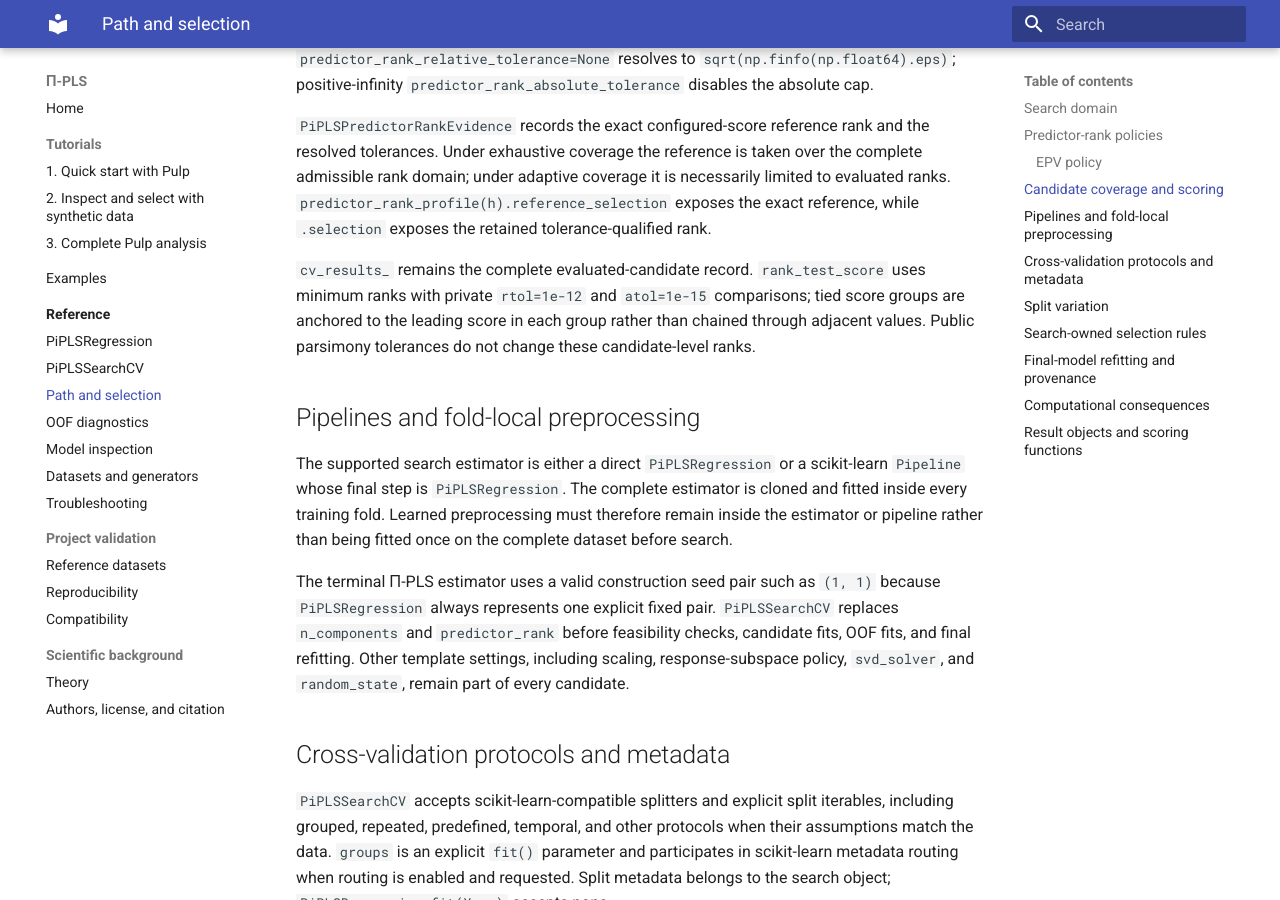
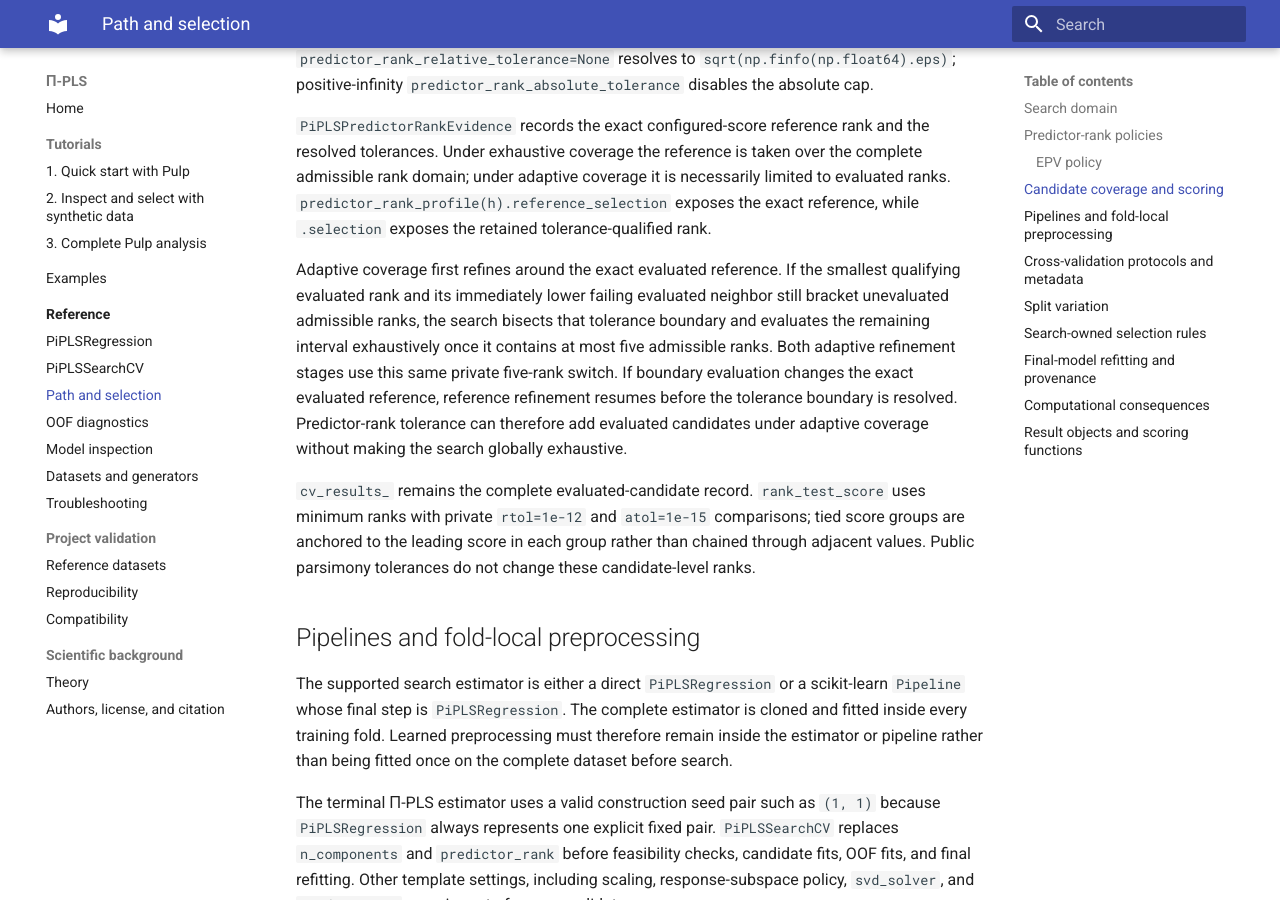
Before and after one commit to stefanlindstroem/pipls_private, an MkDocs documentation site: the page built from docs/path_selection.md, in a window 1280 px wide and 900 px high, scrolled down 2237 px. Built offline with MkDocs 1.6.1 and Material for MkDocs 9.7.7, drawn with Linux system fonts in a browser that asks for light colours.

Commit message:
Document adaptive predictor-rank tolerance refinement

```diff
--- a/docs/path_selection.md
+++ b/docs/path_selection.md
@@ -102,6 +102,15 @@ tolerances. Under exhaustive coverage the reference is taken over the complete a
 domain; under adaptive coverage it is necessarily limited to evaluated ranks.
 `predictor_rank_profile(h).reference_selection` exposes the exact reference, while `.selection`
 exposes the retained tolerance-qualified rank.
+
+Adaptive coverage first refines around the exact evaluated reference. If the smallest qualifying
+evaluated rank and its immediately lower failing evaluated neighbor still bracket unevaluated
+admissible ranks, the search bisects that tolerance boundary and evaluates the remaining interval
+exhaustively once it contains at most five admissible ranks. Both adaptive refinement stages use
+this same private five-rank switch. If boundary evaluation changes the exact evaluated reference,
+reference refinement resumes before the tolerance boundary is resolved. Predictor-rank tolerance
+can therefore add evaluated candidates under adaptive coverage without making the search globally
+exhaustive.
 
 `cv_results_` remains the complete evaluated-candidate record. `rank_test_score` uses minimum ranks
 with private `rtol=1e-12` and `atol=1e-15` comparisons; tied score groups are anchored to the leading
```
Also changed, not shown: CHANGELOG.md (+3 -0 lines), docs/decisions/0007-predictor-rank-search-policies.md (+5 -5 lines), docs/decisions/0148-predictor-rank-tolerance-selection.md (+5 -5 lines).
